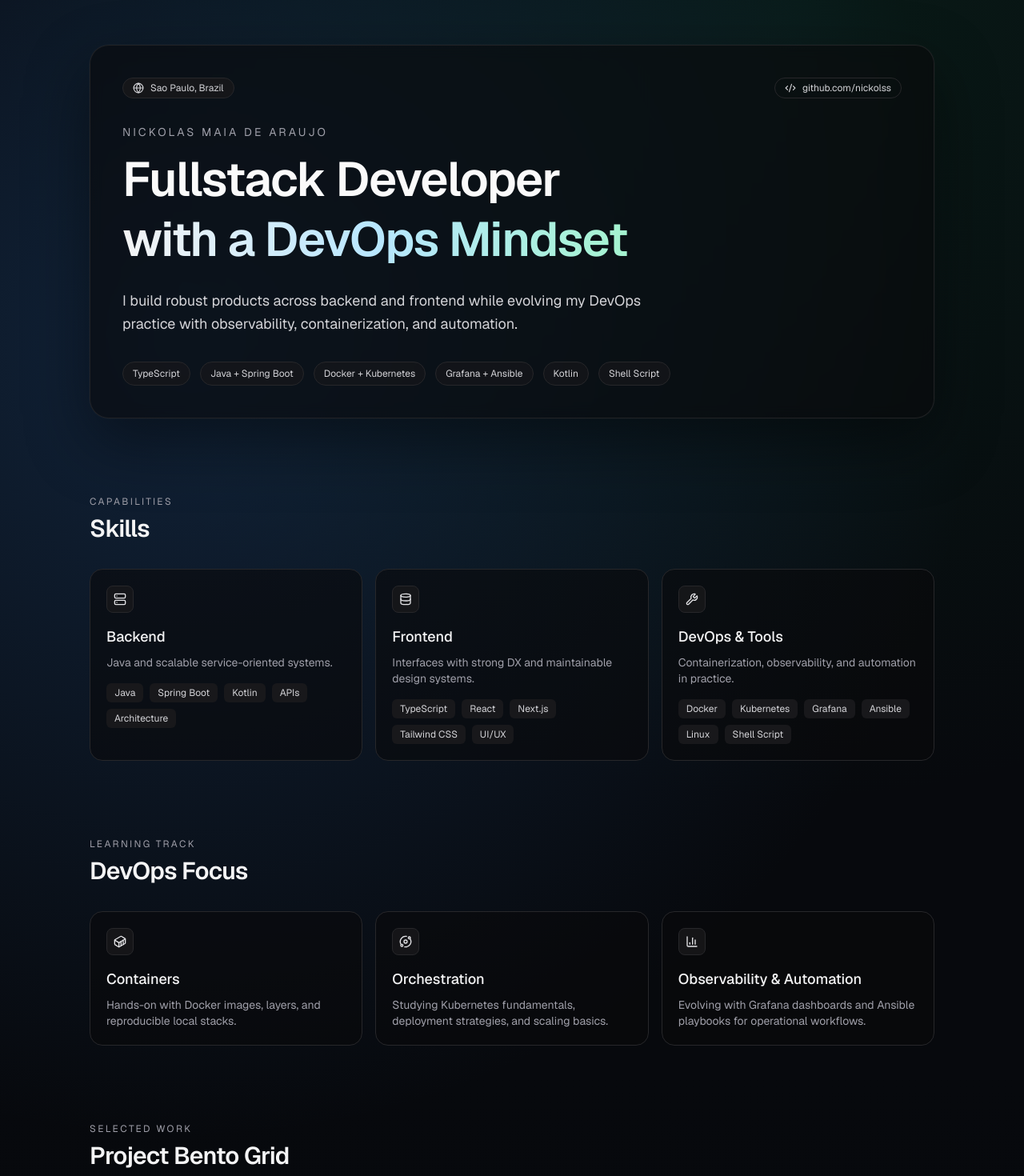
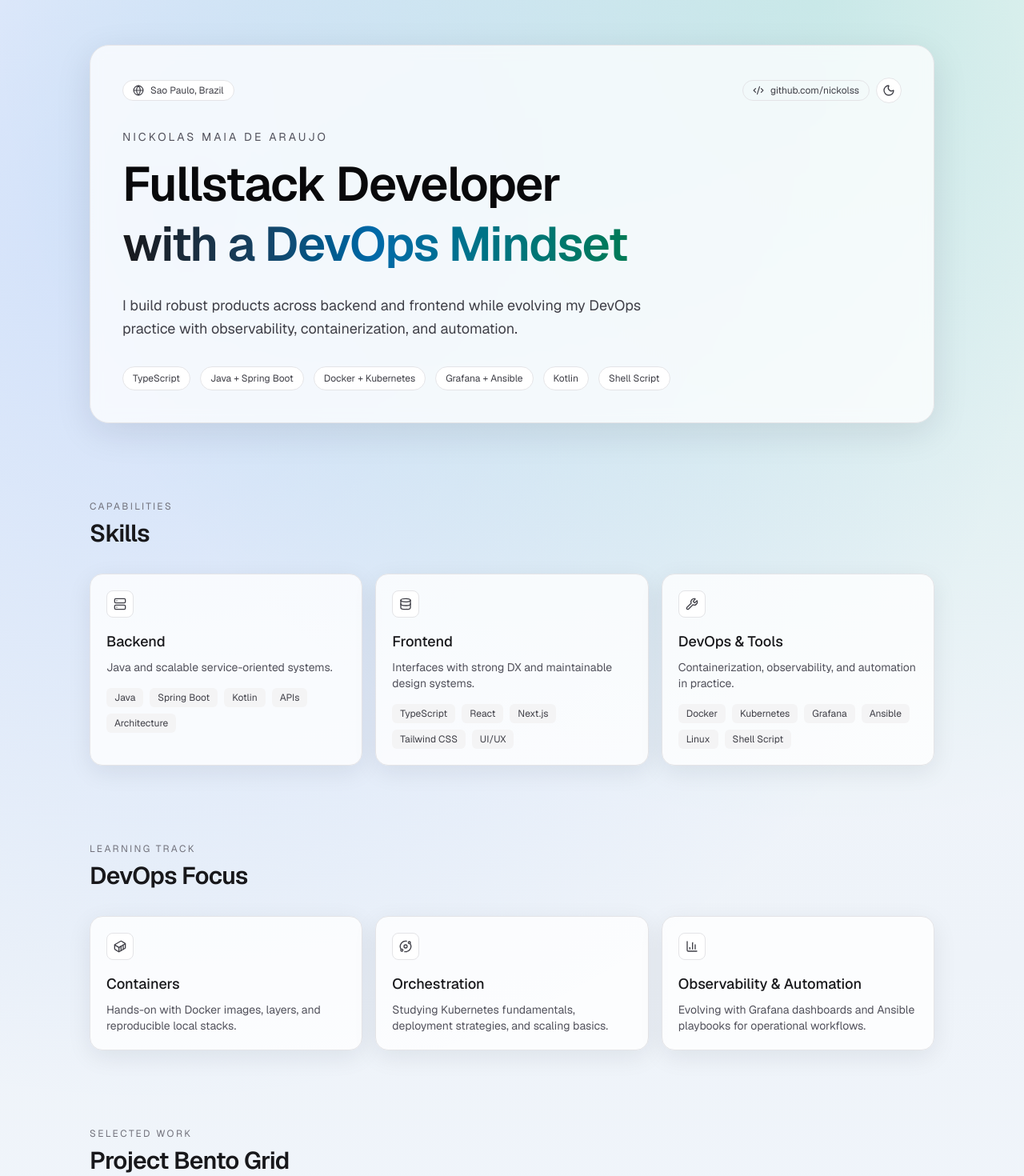
Before and after one commit to nickolss/portfolio, a Next.js app: page / in a window 1280 px wide. Shown: the top 1470 px of the page at 80% size. Built offline with nearby package versions, Linux system fonts and the light colour scheme.

Commit message:
feat(theme): add light mode with theme toggle

```diff
--- a/app/components/portfolio-home.tsx
+++ b/app/components/portfolio-home.tsx
@@ -1,6 +1,7 @@
 'use client';
 
 import { motion } from 'framer-motion';
+import { useEffect, useState } from 'react';
 import {
     ArrowUpRight,
     BarChart3,
@@ -12,8 +13,10 @@ import {
     Eye,
     Globe,
     GraduationCap,
+    Moon,
     Orbit,
     Server,
+    Sun,
     Terminal,
     Wrench,
 } from 'lucide-react';
@@ -86,19 +89,68 @@ const projects = [
     },
 ];
 
-function SectionTitle({ eyebrow, title }: { eyebrow: string; title: string }) {
+function SectionTitle({
+    eyebrow,
+    title,
+    isDark,
+}: {
+    eyebrow: string;
+    title: string;
+    isDark: boolean;
+}) {
     return (
         <div className="mb-6 sm:mb-8">
-            <p className="text-xs uppercase tracking-[0.2em] text-zinc-400">{eyebrow}</p>
-            <h2 className="mt-2 text-2xl font-semibold tracking-tight text-zinc-100 sm:text-3xl">{title}</h2>
+            <p className={`text-xs uppercase tracking-[0.2em] ${isDark ? 'text-zinc-400' : 'text-zinc-500'}`}>
+                {eyebrow}
+            </p>
+            <h2 className={`mt-2 text-2xl font-semibold tracking-tight sm:text-3xl ${isDark ? 'text-zinc-100' : 'text-zinc-900'}`}>
+                {title}
+            </h2>
         </div>
     );
 }
 
 export default function PortfolioHome() {
+    const [theme, setTheme] = useState<'light' | 'dark'>(() => {
+        if (typeof window === 'undefined') {
+            return 'dark';
+        }
+
+        const savedTheme = window.localStorage.getItem('theme');
+        if (savedTheme === 'light' || savedTheme === 'dark') {
+            return savedTheme;
+        }
+
+        return window.matchMedia('(prefers-color-scheme: dark)').matches ? 'dark' : 'light';
+    });
+    const isDark = theme === 'dark';
+
+    useEffect(() => {
+        document.documentElement.dataset.theme = theme;
+        window.localStorage.setItem('theme', theme);
+    }, [theme]);
+
+    const cardClass = isDark
+        ? 'border-zinc-800 bg-zinc-950/60'
+        : 'border-zinc-200 bg-white/80 shadow-[0_8px_30px_rgba(15,23,42,0.08)]';
+
+    const chipClass = isDark
+        ? 'border-zinc-800 bg-zinc-900/70 text-zinc-300'
+        : 'border-zinc-200 bg-white text-zinc-700';
+
+    const mutedTextClass = isDark ? 'text-zinc-400' : 'text-zinc-600';
+    const bodyTextClass = isDark ? 'text-zinc-300' : 'text-zinc-700';
+    const titleTextClass = isDark ? 'text-zinc-100' : 'text-zinc-900';
+
     return (
-        <main className="relative min-h-screen overflow-x-clip bg-[#07090d] text-zinc-100">
-            <div className="pointer-events-none absolute inset-0 bg-[radial-gradient(circle_at_18%_16%,rgba(35,82,138,0.35),transparent_40%),radial-gradient(circle_at_78%_0%,rgba(15,78,53,0.25),transparent_35%),linear-gradient(180deg,#07090d_0%,#07090d_50%,#05070a_100%)]" />
+        <main className={`relative min-h-screen overflow-x-clip ${isDark ? 'bg-[#07090d] text-zinc-100' : 'bg-[#f3f6fb] text-zinc-900'}`}>
+            <div
+                className={`pointer-events-none absolute inset-0 ${
+                    isDark
+                        ? 'bg-[radial-gradient(circle_at_18%_16%,rgba(35,82,138,0.35),transparent_40%),radial-gradient(circle_at_78%_0%,rgba(15,78,53,0.25),transparent_35%),linear-gradient(180deg,#07090d_0%,#07090d_50%,#05070a_100%)]'
+                        : 'bg-[radial-gradient(circle_at_15%_10%,rgba(59,130,246,0.18),transparent_42%),radial-gradient(circle_at_80%_0%,rgba(16,185,129,0.16),transparent_36%),linear-gradient(180deg,#f3f6fb_0%,#eef3f9_45%,#f8fbff_100%)]'
+                }`}
+            />
 
             <div className="relative mx-auto flex w-full max-w-6xl flex-col gap-20 px-6 pb-16 pt-10 sm:px-10 sm:pt-14 lg:gap-24 lg:px-12">
                 <motion.header
@@ -112,45 +164,75 @@ export default function PortfolioHome() {
                             },
                         },
                     }}
-                    className="rounded-3xl border border-zinc-800/80 bg-zinc-950/60 p-6 shadow-[0_0_0_1px_rgba(255,255,255,0.02),0_30px_80px_rgba(0,0,0,0.45)] backdrop-blur sm:p-10"
+                    className={`rounded-3xl border p-6 backdrop-blur sm:p-10 ${
+                        isDark
+                            ? 'border-zinc-800/80 bg-zinc-950/60 shadow-[0_0_0_1px_rgba(255,255,255,0.02),0_30px_80px_rgba(0,0,0,0.45)]'
+                            : 'border-zinc-200 bg-white/75 shadow-[0_12px_45px_rgba(15,23,42,0.10)]'
+                    }`}
                 >
                     <motion.div variants={fadeUp} className="flex items-center justify-between">
-                        <span className="inline-flex items-center gap-2 rounded-full border border-zinc-800 bg-zinc-900/80 px-3 py-1 text-xs text-zinc-300">
+                        <span className={`inline-flex items-center gap-2 rounded-full border px-3 py-1 text-xs ${chipClass}`}>
                             <Globe className="h-3.5 w-3.5" />
                             Sao Paulo, Brazil
                         </span>
+                        <div className="flex items-center gap-2">
                             <a
                                 href="https://github.com/nickolss"
                                 target="_blank"
                                 rel="noreferrer"
-                            className="inline-flex items-center gap-2 rounded-full border border-zinc-800 px-3 py-1 text-xs text-zinc-300 transition hover:border-zinc-600 hover:text-zinc-100"
+                                className={`inline-flex items-center gap-2 rounded-full border px-3 py-1 text-xs transition ${
+                                    isDark
+                                        ? 'border-zinc-800 text-zinc-300 hover:border-zinc-600 hover:text-zinc-100'
+                                        : 'border-zinc-200 text-zinc-700 hover:border-zinc-400 hover:text-zinc-900'
+                                }`}
                             >
                                 <Code2 className="h-3.5 w-3.5" />
                                 github.com/nickolss
                             </a>
+                            <button
+                                type="button"
+                                aria-label="Toggle theme"
+                                onClick={() => setTheme(isDark ? 'light' : 'dark')}
+                                className={`inline-flex h-8 w-8 items-center justify-center rounded-full border transition ${
+                                    isDark
+                                        ? 'border-zinc-800 bg-zinc-900/80 text-zinc-200 hover:border-zinc-600'
+                                        : 'border-zinc-200 bg-white text-zinc-700 hover:border-zinc-400'
+                                }`}
+                            >
+                                {isDark ? <Sun className="h-4 w-4" /> : <Moon className="h-4 w-4" />}
+                            </button>
+                        </div>
                     </motion.div>
 
                     <motion.p
                         variants={fadeUp}
-                        className="mt-8 max-w-2xl text-sm uppercase tracking-[0.22em] text-zinc-400"
+                        className={`mt-8 max-w-2xl text-sm uppercase tracking-[0.22em] ${mutedTextClass}`}
                     >
                         Nickolas Maia de Araujo
                     </motion.p>
 
                     <motion.h1
                         variants={fadeUp}
-                        className="mt-3 max-w-4xl text-4xl font-semibold leading-tight tracking-tight text-zinc-50 sm:text-5xl lg:text-6xl"
+                        className={`mt-3 max-w-4xl text-4xl font-semibold leading-tight tracking-tight sm:text-5xl lg:text-6xl ${
+                            isDark ? 'text-zinc-50' : 'text-zinc-950'
+                        }`}
                     >
                         Fullstack Developer
                         <br />
-                        <span className="bg-gradient-to-r from-zinc-100 via-sky-200 to-emerald-200 bg-clip-text text-transparent">
+                        <span
+                            className={`bg-clip-text text-transparent ${
+                                isDark
+                                    ? 'bg-gradient-to-r from-zinc-100 via-sky-200 to-emerald-200'
+                                    : 'bg-gradient-to-r from-zinc-900 via-sky-700 to-emerald-700'
+                            }`}
+                        >
                             with a DevOps Mindset
                         </span>
                     </motion.h1>
 
                     <motion.p
                         variants={fadeUp}
-                        className="mt-6 max-w-2xl text-base leading-relaxed text-zinc-300 sm:text-lg"
+                        className={`mt-6 max-w-2xl text-base leading-relaxed sm:text-lg ${bodyTextClass}`}
                     >
                         I build robust products across backend and frontend while evolving my DevOps practice with observability, containerization, and automation.
                     </motion.p>
@@ -166,7 +248,7 @@ export default function PortfolioHome() {
                         ].map((item) => (
                             <span
                                 key={item}
-                                className="rounded-full border border-zinc-800 bg-zinc-900/70 px-3 py-1.5 text-xs text-zinc-300"
+                                className={`rounded-full border px-3 py-1.5 text-xs ${chipClass}`}
                             >
                                 {item}
                             </span>
@@ -187,47 +269,62 @@ export default function PortfolioHome() {
                         },
                     }}
                 >
-                    <SectionTitle eyebrow="Capabilities" title="Skills" />
+                      <SectionTitle eyebrow="Capabilities" title="Skills" isDark={isDark} />
                     <div className="grid gap-4 md:grid-cols-3">
-                        <motion.article variants={fadeUp} className="rounded-2xl border border-zinc-800 bg-zinc-950/60 p-5">
-                            <div className="mb-4 inline-flex rounded-lg border border-zinc-800 bg-zinc-900/80 p-2">
-                                <Server className="h-4 w-4 text-zinc-200" />
+                        <motion.article variants={fadeUp} className={`rounded-2xl border p-5 ${cardClass}`}>
+                            <div className={`mb-4 inline-flex rounded-lg border p-2 ${chipClass}`}>
+                                <Server className={`h-4 w-4 ${isDark ? 'text-zinc-200' : 'text-zinc-700'}`} />
                             </div>
-                            <h3 className="text-lg font-medium text-zinc-100">Backend</h3>
-                            <p className="mt-2 text-sm text-zinc-400">Java and scalable service-oriented systems.</p>
+                            <h3 className={`text-lg font-medium ${titleTextClass}`}>Backend</h3>
+                            <p className={`mt-2 text-sm ${mutedTextClass}`}>Java and scalable service-oriented systems.</p>
                             <div className="mt-4 flex flex-wrap gap-2">
                                 {skills.backend.map((skill) => (
-                                    <span key={skill} className="rounded-md bg-zinc-900 px-2.5 py-1 text-xs text-zinc-300">
+                                    <span
+                                        key={skill}
+                                        className={`rounded-md px-2.5 py-1 text-xs ${
+                                            isDark ? 'bg-zinc-900 text-zinc-300' : 'bg-zinc-100 text-zinc-700'
+                                        }`}
+                                    >
                                         {skill}
                                     </span>
                                 ))}
                             </div>
                         </motion.article>
 
-                        <motion.article variants={fadeUp} className="rounded-2xl border border-zinc-800 bg-zinc-950/60 p-5">
-                            <div className="mb-4 inline-flex rounded-lg border border-zinc-800 bg-zinc-900/80 p-2">
-                                <Database className="h-4 w-4 text-zinc-200" />
+                        <motion.article variants={fadeUp} className={`rounded-2xl border p-5 ${cardClass}`}>
+                            <div className={`mb-4 inline-flex rounded-lg border p-2 ${chipClass}`}>
+                                <Database className={`h-4 w-4 ${isDark ? 'text-zinc-200' : 'text-zinc-700'}`} />
                             </div>
-                            <h3 className="text-lg font-medium text-zinc-100">Frontend</h3>
-                            <p className="mt-2 text-sm text-zinc-400">Interfaces with strong DX and maintainable design systems.</p>
+                            <h3 className={`text-lg font-medium ${titleTextClass}`}>Frontend</h3>
+                            <p className={`mt-2 text-sm ${mutedTextClass}`}>Interfaces with strong DX and maintainable design systems.</p>
                             <div className="mt-4 flex flex-wrap gap-2">
                                 {skills.frontend.map((skill) => (
-                                    <span key={skill} className="rounded-md bg-zinc-900 px-2.5 py-1 text-xs text-zinc-300">
+                                    <span
+                                        key={skill}
+                                        className={`rounded-md px-2.5 py-1 text-xs ${
+                                            isDark ? 'bg-zinc-900 text-zinc-300' : 'bg-zinc-100 text-zinc-700'
+                                        }`}
+                                    >
                                         {skill}
                                     </span>
                                 ))}
                             </div>
                         </motion.article>
 
-                        <motion.article variants={fadeUp} className="rounded-2xl border border-zinc-800 bg-zinc-950/60 p-5">
-                            <div className="mb-4 inline-flex rounded-lg border border-zinc-800 bg-zinc-900/80 p-2">
-                                <Wrench className="h-4 w-4 text-zinc-200" />
+                        <motion.article variants={fadeUp} className={`rounded-2xl border p-5 ${cardClass}`}>
+                            <div className={`mb-4 inline-flex rounded-lg border p-2 ${chipClass}`}>
+                                <Wrench className={`h-4 w-4 ${isDark ? 'text-zinc-200' : 'text-zinc-700'}`} />
                             </div>
-                            <h3 className="text-lg font-medium text-zinc-100">DevOps & Tools</h3>
-                            <p className="mt-2 text-sm text-zinc-400">Containerization, observability, and automation in practice.</p>
+                            <h3 className={`text-lg font-medium ${titleTextClass}`}>DevOps & Tools</h3>
+                            <p className={`mt-2 text-sm ${mutedTextClass}`}>Containerization, observability, and automation in practice.</p>
                             <div className="mt-4 flex flex-wrap gap-2">
                                 {skills.devopsTools.map((skill) => (
-                                    <span key={skill} className="rounded-md bg-zinc-900 px-2.5 py-1 text-xs text-zinc-300">
+                                    <span
+                                        key={skill}
+                                        className={`rounded-md px-2.5 py-1 text-xs ${
+                                            isDark ? 'bg-zinc-900 text-zinc-300' : 'bg-zinc-100 text-zinc-700'
+                                        }`}
+                                    >
                                         {skill}
                                     </span>
                                 ))}
@@ -249,30 +346,30 @@ export default function PortfolioHome() {
                         },
                     }}
                 >
-                    <SectionTitle eyebrow="Learning Track" title="DevOps Focus" />
+                      <SectionTitle eyebrow="Learning Track" title="DevOps Focus" isDark={isDark} />
                     <div className="grid gap-4 md:grid-cols-3">
-                        <motion.article variants={fadeUp} className="rounded-2xl border border-zinc-800 bg-zinc-950/60 p-5">
-                            <div className="mb-4 inline-flex rounded-lg border border-zinc-800 bg-zinc-900/80 p-2">
-                                <Container className="h-4 w-4 text-zinc-200" />
+                        <motion.article variants={fadeUp} className={`rounded-2xl border p-5 ${cardClass}`}>
+                            <div className={`mb-4 inline-flex rounded-lg border p-2 ${chipClass}`}>
+                                <Container className={`h-4 w-4 ${isDark ? 'text-zinc-200' : 'text-zinc-700'}`} />
                             </div>
-                            <h3 className="text-lg font-medium text-zinc-100">Containers</h3>
-                            <p className="mt-2 text-sm text-zinc-400">Hands-on with Docker images, layers, and reproducible local stacks.</p>
+                            <h3 className={`text-lg font-medium ${titleTextClass}`}>Containers</h3>
+                            <p className={`mt-2 text-sm ${mutedTextClass}`}>Hands-on with Docker images, layers, and reproducible local stacks.</p>
                         </motion.article>
 
-                        <motion.article variants={fadeUp} className="rounded-2xl border border-zinc-800 bg-zinc-950/60 p-5">
-                            <div className="mb-4 inline-flex rounded-lg border border-zinc-800 bg-zinc-900/80 p-2">
-                                <Orbit className="h-4 w-4 text-zinc-200" />
+                        <motion.article variants={fadeUp} className={`rounded-2xl border p-5 ${cardClass}`}>
+                            <div className={`mb-4 inline-flex rounded-lg border p-2 ${chipClass}`}>
+                                <Orbit className={`h-4 w-4 ${isDark ? 'text-zinc-200' : 'text-zinc-700'}`} />
                             </div>
-                            <h3 className="text-lg font-medium text-zinc-100">Orchestration</h3>
-                            <p className="mt-2 text-sm text-zinc-400">Studying Kubernetes fundamentals, deployment strategies, and scaling basics.</p>
+                            <h3 className={`text-lg font-medium ${titleTextClass}`}>Orchestration</h3>
+                            <p className={`mt-2 text-sm ${mutedTextClass}`}>Studying Kubernetes fundamentals, deployment strategies, and scaling basics.</p>
                         </motion.article>
 
-                        <motion.article variants={fadeUp} className="rounded-2xl border border-zinc-800 bg-zinc-950/60 p-5">
-                            <div className="mb-4 inline-flex rounded-lg border border-zinc-800 bg-zinc-900/80 p-2">
-                                <BarChart3 className="h-4 w-4 text-zinc-200" />
+                        <motion.article variants={fadeUp} className={`rounded-2xl border p-5 ${cardClass}`}>
+                            <div className={`mb-4 inline-flex rounded-lg border p-2 ${chipClass}`}>
+                                <BarChart3 className={`h-4 w-4 ${isDark ? 'text-zinc-200' : 'text-zinc-700'}`} />
                             </div>
-                            <h3 className="text-lg font-medium text-zinc-100">Observability & Automation</h3>
-                            <p className="mt-2 text-sm text-zinc-400">Evolving with Grafana dashboards and Ansible playbooks for operational workflows.</p>
+                            <h3 className={`text-lg font-medium ${titleTextClass}`}>Observability & Automation</h3>
+                            <p className={`mt-2 text-sm ${mutedTextClass}`}>Evolving with Grafana dashboards and Ansible playbooks for operational workflows.</p>
                         </motion.article>
                     </div>
                 </motion.section>
@@ -290,7 +387,7 @@ export default function PortfolioHome() {
                         },
                     }}
                 >
-                    <SectionTitle eyebrow="Selected Work" title="Project Bento Grid" />
+                      <SectionTitle eyebrow="Selected Work" title="Project Bento Grid" isDark={isDark} />
 
                     <div className="grid gap-4 md:grid-cols-3">
                         {projects.map((project) => {
@@ -302,16 +399,28 @@ export default function PortfolioHome() {
                                     href={project.href}
                                     target="_blank"
                                     rel="noreferrer"
-                                    className={`group relative overflow-hidden rounded-2xl border border-zinc-800 bg-zinc-950/70 p-5 transition hover:border-zinc-700 hover:bg-zinc-900/70 ${project.span}`}
+                                    className={`group relative overflow-hidden rounded-2xl border p-5 transition ${project.span} ${
+                                        isDark
+                                            ? 'border-zinc-800 bg-zinc-950/70 hover:border-zinc-700 hover:bg-zinc-900/70'
+                                            : 'border-zinc-200 bg-white/85 hover:border-zinc-300 hover:bg-white'
+                                    }`}
                                 >
-                                    <div className="mb-4 inline-flex rounded-lg border border-zinc-800 bg-zinc-900/80 p-2 transition group-hover:border-zinc-700">
-                                        <Icon className="h-4 w-4 text-zinc-200" />
+                                    <div
+                                        className={`mb-4 inline-flex rounded-lg border p-2 transition ${
+                                            isDark
+                                                ? 'border-zinc-800 bg-zinc-900/80 group-hover:border-zinc-700'
+                                                : 'border-zinc-200 bg-zinc-50 group-hover:border-zinc-300'
+                                        }`}
+                                    >
+                                        <Icon className={`h-4 w-4 ${isDark ? 'text-zinc-200' : 'text-zinc-700'}`} />
                                     </div>
-                                    <h3 className="text-xl font-semibold tracking-tight text-zinc-100">{project.name}</h3>
-                                    <p className="mt-1 text-xs uppercase tracking-[0.18em] text-zinc-500">{project.subtitle}</p>
-                                    <p className="mt-4 text-sm leading-relaxed text-zinc-300">{project.description}</p>
+                                    <h3 className={`text-xl font-semibold tracking-tight ${titleTextClass}`}>{project.name}</h3>
+                                    <p className={`mt-1 text-xs uppercase tracking-[0.18em] ${isDark ? 'text-zinc-500' : 'text-zinc-500'}`}>
+                                        {project.subtitle}
+                                    </p>
+                                    <p className={`mt-4 text-sm leading-relaxed ${bodyTextClass}`}>{project.description}</p>
 
-                                    <span className="mt-6 inline-flex items-center gap-2 text-sm text-zinc-200">
+                                    <span className={`mt-6 inline-flex items-center gap-2 text-sm ${isDark ? 'text-zinc-200' : 'text-zinc-700'}`}>
                                         View project
                                         <ArrowUpRight className="h-4 w-4 transition-transform group-hover:-translate-y-0.5 group-hover:translate-x-0.5" />
                                     </span>
```
Lines whose indentation alone changed are shown as unchanged.
